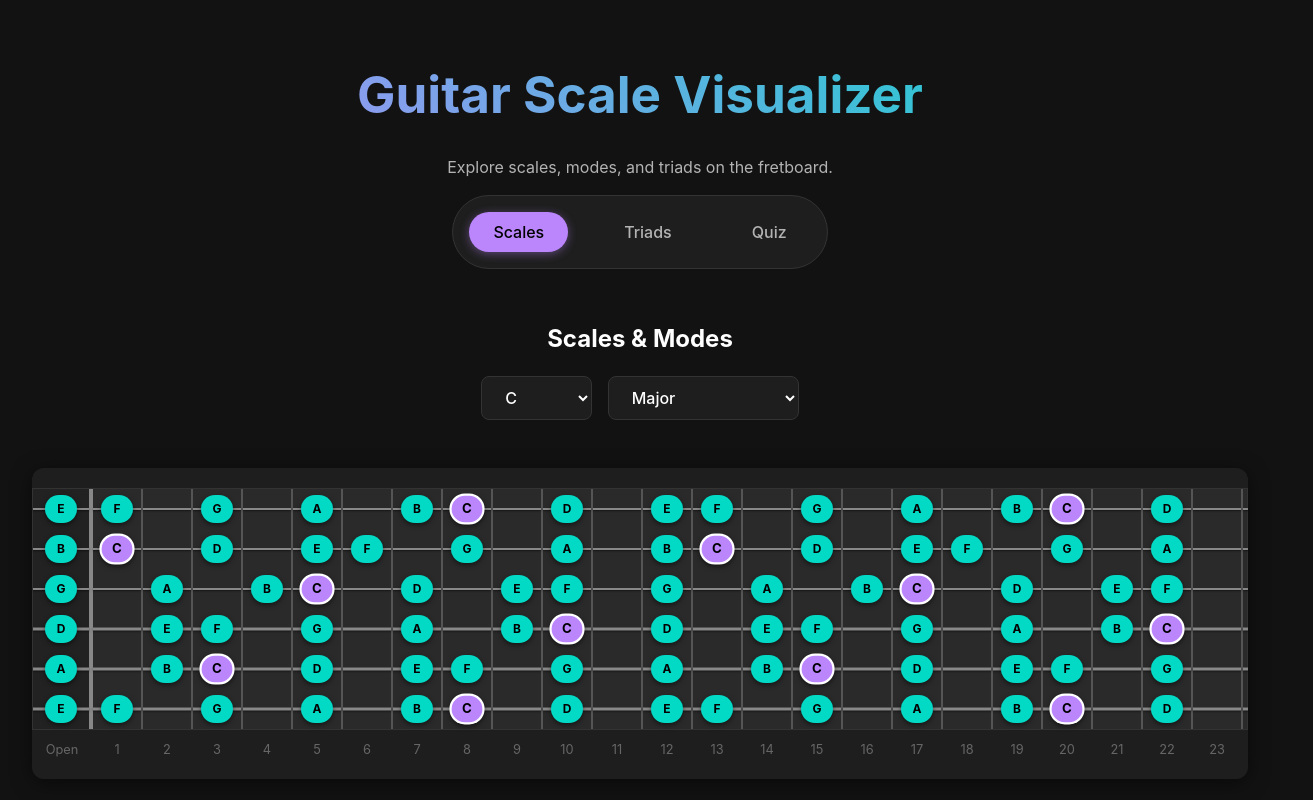
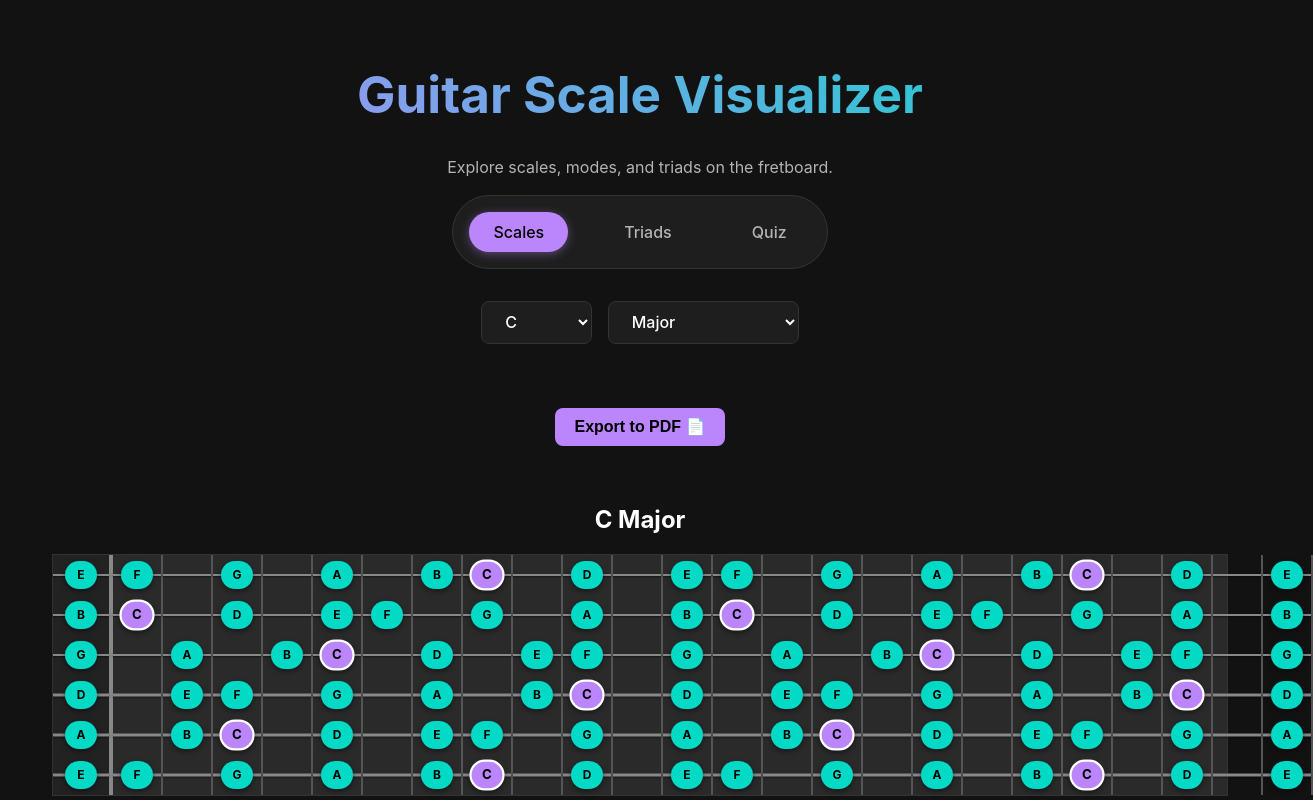
Before and after one commit to imthejota/guitar-visualizer, a React (Vite) app: page / in a window 1280 px wide. Shown: the top 800 px of the page, 1313 px wide, since content can reach past the window. Built offline with nearby package versions, Linux system fonts and the light colour scheme.

Commit message:
Feat: PDF Export and Title Update

```diff
--- a/index.html
+++ b/index.html
@@ -4,7 +4,7 @@
     <meta charset="UTF-8" />
     <link rel="icon" type="image/svg+xml" href="/vite.svg" />
     <meta name="viewport" content="width=device-width, initial-scale=1.0" />
-    <title>antigrav</title>
+    <title>Guitar Visualizer</title>
   </head>
   <body>
     <div id="root"></div>
--- a/package.json
+++ b/package.json
@@ -10,6 +10,8 @@
     "preview": "vite preview"
   },
   "dependencies": {
+    "html2canvas": "^1.4.1",
+    "jspdf": "^4.1.0",
     "react": "^19.2.0",
     "react-dom": "^19.2.0",
     "react-router-dom": "^7.1.5"
--- /dev/null
+++ b/src/components/ExportButton.jsx
@@ -0,0 +1,80 @@
+import html2canvas from 'html2canvas';
+import { jsPDF } from 'jspdf';
+
+export const ExportButton = ({ targetRef, fileName = 'guitar-visualization' }) => {
+    const handleExport = async () => {
+        if (!targetRef.current) return;
+
+        try {
+            const element = targetRef.current;
+
+            // Create canvas from the element
+            const canvas = await html2canvas(element, {
+                scale: 2, // High resolution
+                backgroundColor: '#121212', // Preserve dark theme background
+                useCORS: true,
+                logging: false
+            });
+
+            const imgData = canvas.toDataURL('image/png');
+
+            // Initialize PDF (Landscape A4)
+            const pdf = new jsPDF({
+                orientation: 'landscape',
+                unit: 'mm',
+                format: 'a4'
+            });
+
+            const imgProps = pdf.getImageProperties(imgData);
+            const pdfWidth = pdf.internal.pageSize.getWidth();
+            const pdfHeight = pdf.internal.pageSize.getHeight();
+
+            // Maintain aspect ratio
+            const ratio = imgProps.width / imgProps.height;
+
+            // Calculate dimensions to fit within margins
+            const margin = 10;
+            const availableWidth = pdfWidth - (margin * 2);
+            const availableHeight = pdfHeight - (margin * 2);
+
+            let finalWidth = availableWidth;
+            let finalHeight = finalWidth / ratio;
+
+            if (finalHeight > availableHeight) {
+                finalHeight = availableHeight;
+                finalWidth = finalHeight * ratio;
+            }
+
+            // Center image
+            const x = (pdfWidth - finalWidth) / 2;
+            const y = (pdfHeight - finalHeight) / 2;
+
+            pdf.addImage(imgData, 'PNG', x, y, finalWidth, finalHeight);
+            pdf.save(`${fileName}.pdf`);
+
+        } catch (err) {
+            console.error('Export failed:', err);
+            alert('Failed to generate PDF. Please try again.');
+        }
+    };
+
+    return (
+        <button
+            onClick={handleExport}
+            style={{
+                padding: '0.6em 1.2em',
+                fontSize: '1em',
+                fontWeight: 'bold',
+                backgroundColor: 'var(--primary-color)',
+                color: '#000',
+                border: 'none',
+                borderRadius: '8px',
+                cursor: 'pointer',
+                marginTop: '1rem',
+                marginBottom: '1rem'
+            }}
+        >
+            Export to PDF 📄
+        </button>
+    );
+};
--- a/src/pages/ScalesPage.jsx
+++ b/src/pages/ScalesPage.jsx
@@ -1,18 +1,19 @@
-import { useState } from 'react';
+import { useState, useRef } from 'react';
 import { Controls } from '../components/Controls';
 import { Fretboard } from '../components/Fretboard';
 import { NOTES, SCALES, getScaleNotes, getHarmonization } from '../utils/musicTheory';
+import { ExportButton } from '../components/ExportButton';
 import '../components/Harmonization.css';
 
 export const ScalesPage = () => {
     const [tonic, setTonic] = useState('C');
     const [scaleType, setScaleType] = useState('major');
+    const contentRef = useRef(null);
 
     const activeNotes = getScaleNotes(tonic, scaleType);
 
     return (
         <div className="page-container">
-            <h2>Scales & Modes</h2>
             <Controls
                 tonic={tonic}
                 setTonic={setTonic}
@@ -22,12 +23,13 @@ export const ScalesPage = () => {
                 scales={SCALES}
             />
 
-            <div className="fretboard-container">
+            <ExportButton targetRef={contentRef} fileName={`${tonic}-${SCALES[scaleType].name}-Scale`} />
+
+            <div ref={contentRef} style={{ padding: '20px', backgroundColor: '#121212' }}>
+                <h2 style={{ color: 'var(--text-primary)', marginBottom: '1rem' }}>{tonic} {SCALES[scaleType].name}</h2>
                 <Fretboard activeNotes={activeNotes} tonic={tonic} />
-            </div>
 
                 <div className="current-scale-info" style={{ marginTop: '2rem', color: 'var(--text-secondary)' }}>
-                <p>Current Scale: <strong style={{ color: 'var(--primary-color)' }}>{tonic} {SCALES[scaleType].name}</strong></p>
                     <div style={{ marginTop: '1rem', overflowX: 'auto' }}>
                         <table className="harmonization-table">
                             <thead>
@@ -52,5 +54,6 @@ export const ScalesPage = () => {
                     </div>
                 </div>
             </div>
+        </div>
     );
 };
--- a/src/pages/TriadsPage.jsx
+++ b/src/pages/TriadsPage.jsx
@@ -1,18 +1,19 @@
-import { useState } from 'react';
+import { useState, useRef } from 'react';
 import { Controls } from '../components/Controls';
 import { Fretboard } from '../components/Fretboard';
 import { NOTES, TRIADS, getTriadNotes } from '../utils/musicTheory';
+import { ExportButton } from '../components/ExportButton';
 
 export const TriadsPage = () => {
     const [tonic, setTonic] = useState('C');
     const [triadType, setTriadType] = useState('major');
+    const contentRef = useRef(null);
 
     // getTriadNotes returns the notes of the triad
     const activeNotes = getTriadNotes(tonic, triadType);
 
     return (
         <div className="page-container">
-            <h2>Triads</h2>
             <Controls
                 tonic={tonic}
                 setTonic={setTonic}
@@ -22,13 +23,17 @@ export const TriadsPage = () => {
                 scales={TRIADS}
             />
 
-            <div className="fretboard-container">
-                <Fretboard activeNotes={activeNotes} tonic={tonic} fretCount={20} />
-            </div>
+            <ExportButton targetRef={contentRef} fileName={`${tonic}-${TRIADS[triadType].name}-Triad`} />
 
-            <div className="current-scale-info" style={{ marginTop: '2rem', color: 'var(--text-secondary)' }}>
-                <p>Current Triad: <strong style={{ color: 'var(--primary-color)' }}>{tonic} {TRIADS[triadType].name}</strong></p>
-                <p>Notes: {activeNotes.join(' - ')}</p>
+            <div ref={contentRef} style={{ padding: '20px', backgroundColor: '#121212' }}>
+                <h2 style={{ color: 'var(--text-primary)', marginBottom: '1rem' }}>{tonic} {TRIADS[triadType].name} Triad</h2>
+                <div className="fretboard-container">
+                    <Fretboard activeNotes={activeNotes} tonic={tonic} fretCount={20} />
+                </div>
+
+                <div className="current-scale-info" style={{ marginTop: '2rem', color: 'var(--text-secondary)' }}>
+                    <p>Notes: {activeNotes.join(' - ')}</p>
+                </div>
             </div>
         </div>
     );
```
Also changed, not shown: 1 other file (tests, documents, lock files or other folders). Lines whose indentation alone changed are shown as unchanged.
